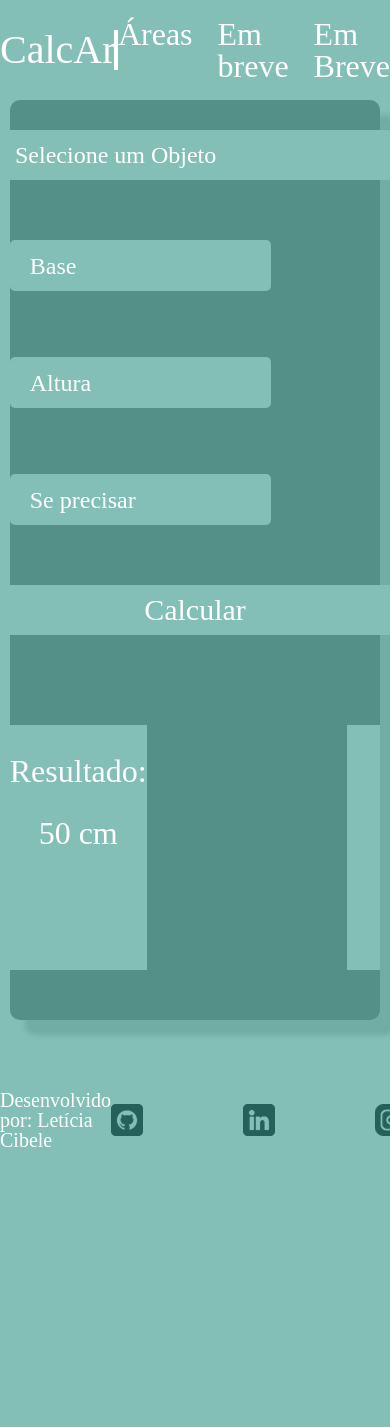
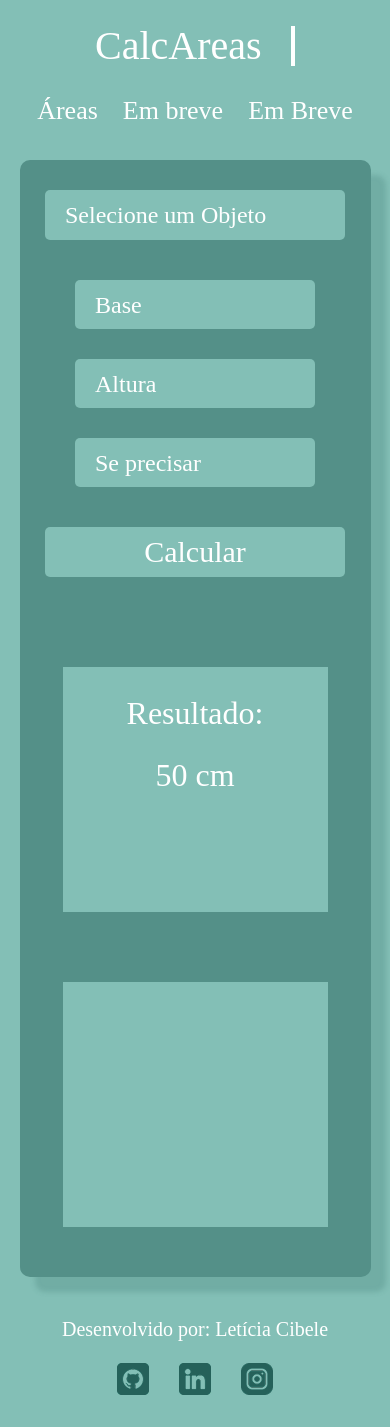
Before and after one commit to lehcibele/calcAreas, a plain HTML site: page index.html in a window 390 px wide. Before the commit the page ends 1170 px from the top, so only its background shows below. Drawn offline with Linux system fonts and the light colour scheme; a web font is replaced by a local one.

Commit message:
finalizado a responsividade

```diff
--- a/css/style.css
+++ b/css/style.css
@@ -101,7 +101,7 @@ main {
     background: var(--cor-fundo-container);
     box-shadow: 15px 15px 5px rgba(61, 121, 113, 0.25);
     border-radius: 10px;
-    box-sizing: content-box;
+    box-sizing: border-box;
 }
 
 .form-calculo {
@@ -139,12 +139,14 @@ main {
 }
 
 .container-inputs {
+    box-sizing: border-box;
     display: flex;
-    flex-wrap: wrap;
+    flex-wrap: nowrap;
     gap: 66px;
 }
 
 .input-calc {
+    box-sizing: border-box;
     width: 239.16px;
     height: 49.02px;
     background: var(--cor-fundo);
@@ -209,6 +211,7 @@ main {
 /* Footer - inicio */
 .container-footer {
     max-width: 1440px;
+    width: 95%;
     margin: 0 auto;
     height: 100px;
     margin-top: 50px;
@@ -240,3 +243,111 @@ main {
 }
 
 /* Footer - Fim */
+
+/* Responsividade */
+@media (max-width: 1000px) {
+    .input-calc {
+        width: 190px;
+    }
+}
+
+@media (max-width: 830px)  {
+    .container-inputs {
+        flex-direction: column;
+    }
+
+    .input-calc {
+        width: 240px;
+    }
+
+    .container-resultados {
+        gap: 70px;
+    }
+}
+
+@media (max-width: 700px) {
+    .header {
+        height: 130px;
+        flex-direction: column;
+        padding-top: 20px;
+        box-sizing: border-box;
+        margin-bottom: 30px;
+    }
+
+    .header-logo {
+        margin-bottom: 20px;
+    }
+
+    .form-calculo {
+        gap: 40px;
+    }
+
+    .container-inputs {
+        gap: 30px
+    }
+
+    .container-footer {
+        margin-top: 30px;
+    }
+}
+
+@media (max-width: 660px) {
+    .container-resultados {
+        flex-direction: column;
+    }
+
+    .container-redes-sociais {
+        gap: 30px;
+    }
+}
+
+@media (max-width: 500px) {
+    main {
+        width: 90%;
+    }
+
+    .header-navbar-lista {
+        font-size: 26px;
+    }
+
+    .input-objeto, .btn-calcular {
+        width: 300px;
+    }
+
+    .container-footer {
+        flex-direction: column;
+        justify-content: space-around;
+        padding-bottom: 20px;
+    }
+}
+
+@media (max-width: 360px) {
+    .header-navbar-lista {
+        font-size: 20px;
+    }
+
+    .input-objeto {
+        background-size: 18px;
+    }
+
+    .input-calc {
+        width: 180px;
+    }
+
+    .input-calc::placeholder {
+        font-size: 20px;
+    }
+
+    .input-objeto, .btn-calcular {
+        width: 200px;
+        font-size: 20px;
+    }
+
+    .div-resultato, .img-resultado {
+        width: 230px;
+    }
+
+    .nome-dev-footer {
+        font-size: 18px;
+    }
+}
```
